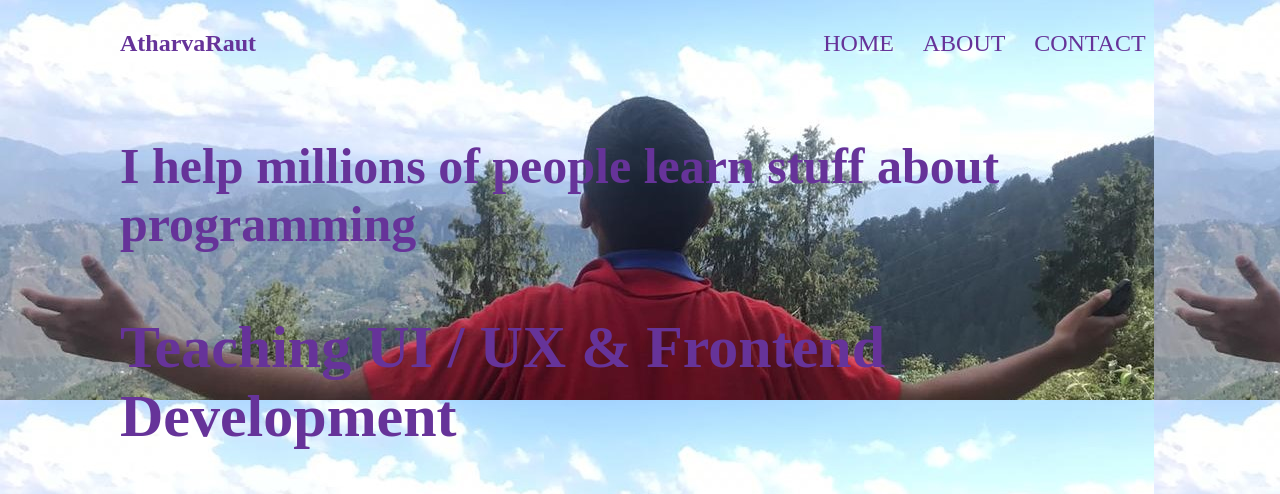
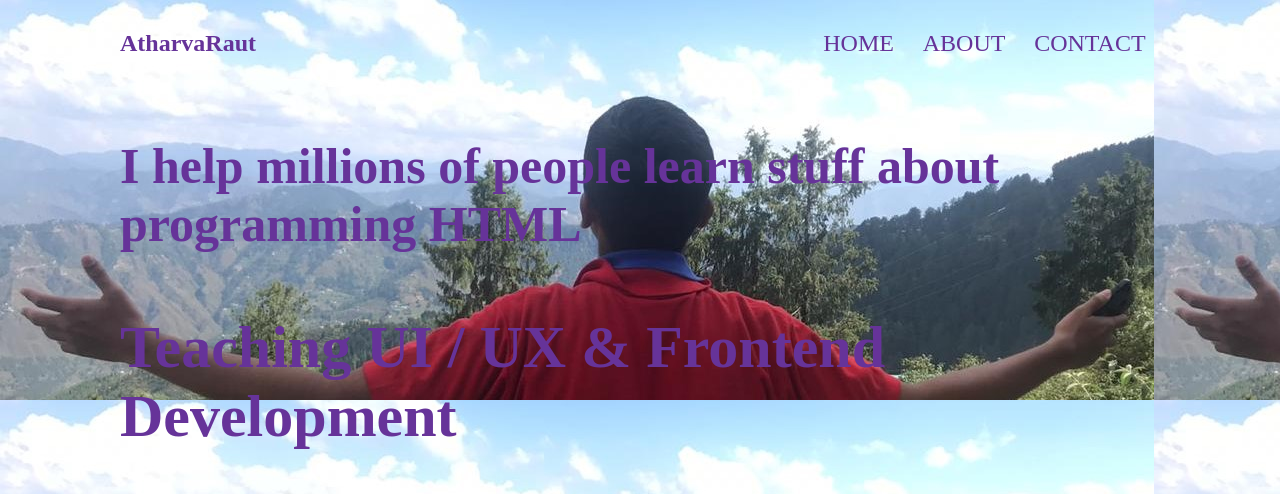
Before and after one commit to atharvar02/AR.html, a plain HTML site: page blog.html in a window 1280 px wide. Shown: the top 494 px of the page. Drawn offline with Linux system fonts and the light colour scheme.

Commit message:
Updated blog.html

```diff
--- a/blog.html
+++ b/blog.html
@@ -23,7 +23,7 @@
                 </header>
 
                 <div class="hero-content">
-                    <h1>I help millions of people learn stuff about programming
+                    <h1>I help millions of people learn stuff about programming HTML
                         <p class="subtitle">Teaching UI / UX &amp; Frontend Development</p>
                     </h1>
                 </div>
```
